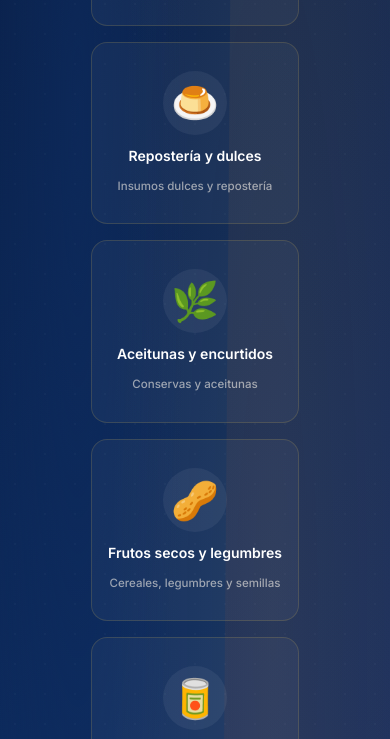
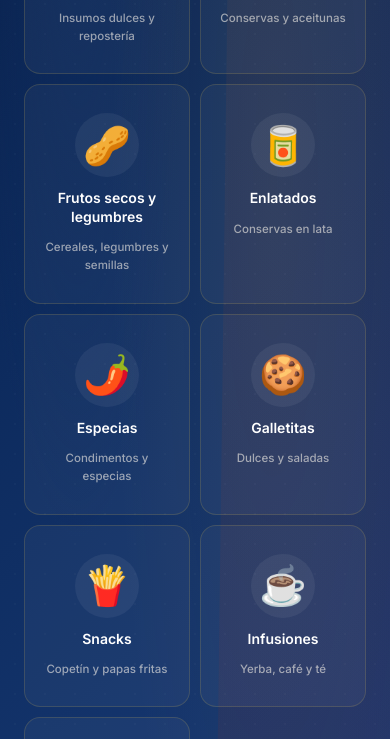
Before and after one commit to juancruzgalloloreti/miro-web, a website: page index.html in a window 390 px wide. Shown: the part 709-1448 px from the top of the page. Drawn offline with nearby package versions, Linux system fonts and the light colour scheme.

Commit message:
Fix: grid de categorias en 2 columnas en mobile, no colapsa a 1

```diff
--- a/css/style.css
+++ b/css/style.css
@@ -533,7 +533,7 @@
 
 .categories-grid {
   display: grid;
-  grid-template-columns: repeat(auto-fill, minmax(200px, 1fr));
+  grid-template-columns: repeat(auto-fill, minmax(160px, 1fr));
   gap: 16px;
 }
 
@@ -1989,8 +1989,8 @@
   /* CTA banner */
   .cta-banner { padding: 36px 24px; }
 
-  /* Grid de categorías en index */
-  .categories-grid { grid-template-columns: repeat(auto-fill, minmax(150px, 1fr)); }
+  /* Grid de categorías en index: 2 columnas desde 600px hacia abajo */
+  .categories-grid { grid-template-columns: repeat(2, 1fr); }
 
   /* Controls */
   .catalogo-controls {
@@ -2003,6 +2003,9 @@
 @media (max-width: 480px) {
   .footer__grid { grid-template-columns: 1fr; }
   .hero__stat { min-width: 50%; }
+
+  /* Categorías: mantener 2 columnas incluso en pantallas muy pequeñas */
+  .categories-grid { grid-template-columns: repeat(2, 1fr); gap: 10px; }
 
   .productos-grid {
     grid-template-columns: repeat(auto-fill, minmax(155px, 1fr)) !important;
```
